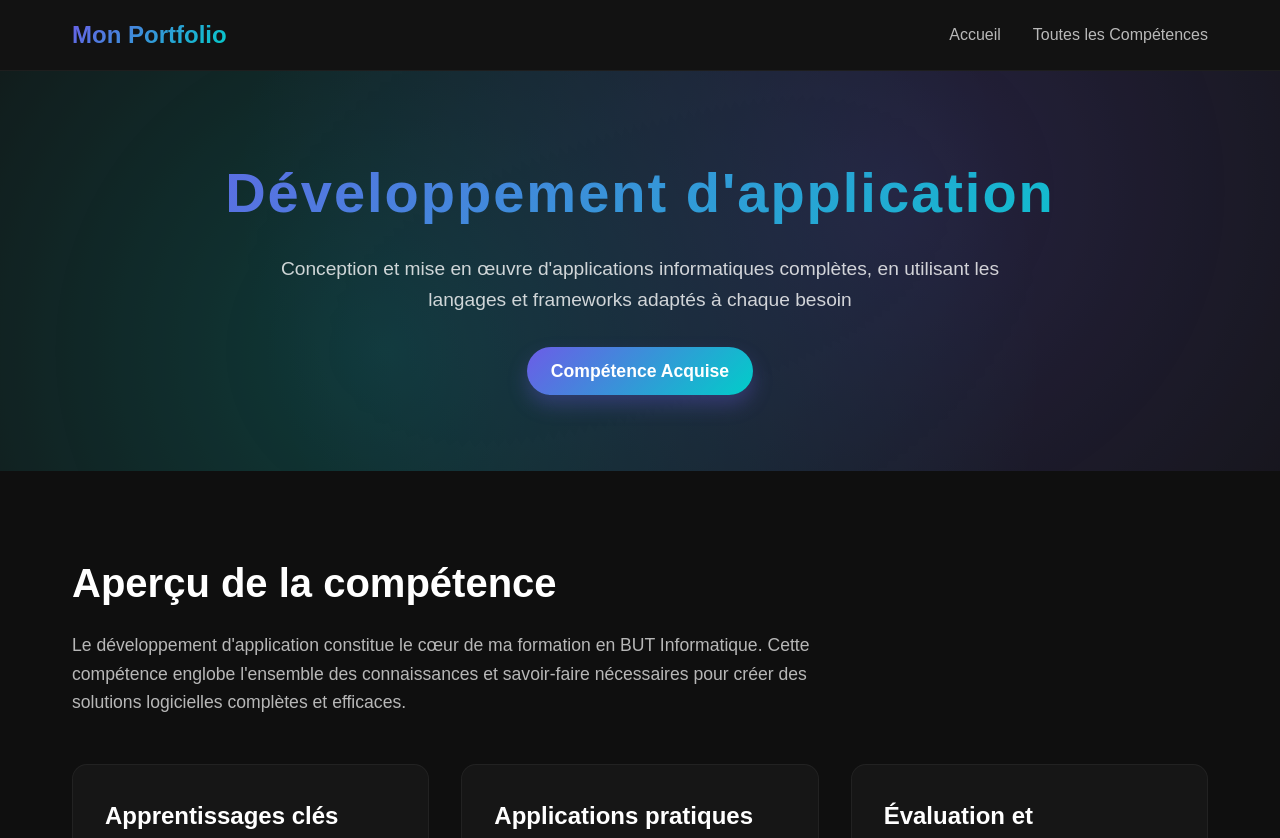
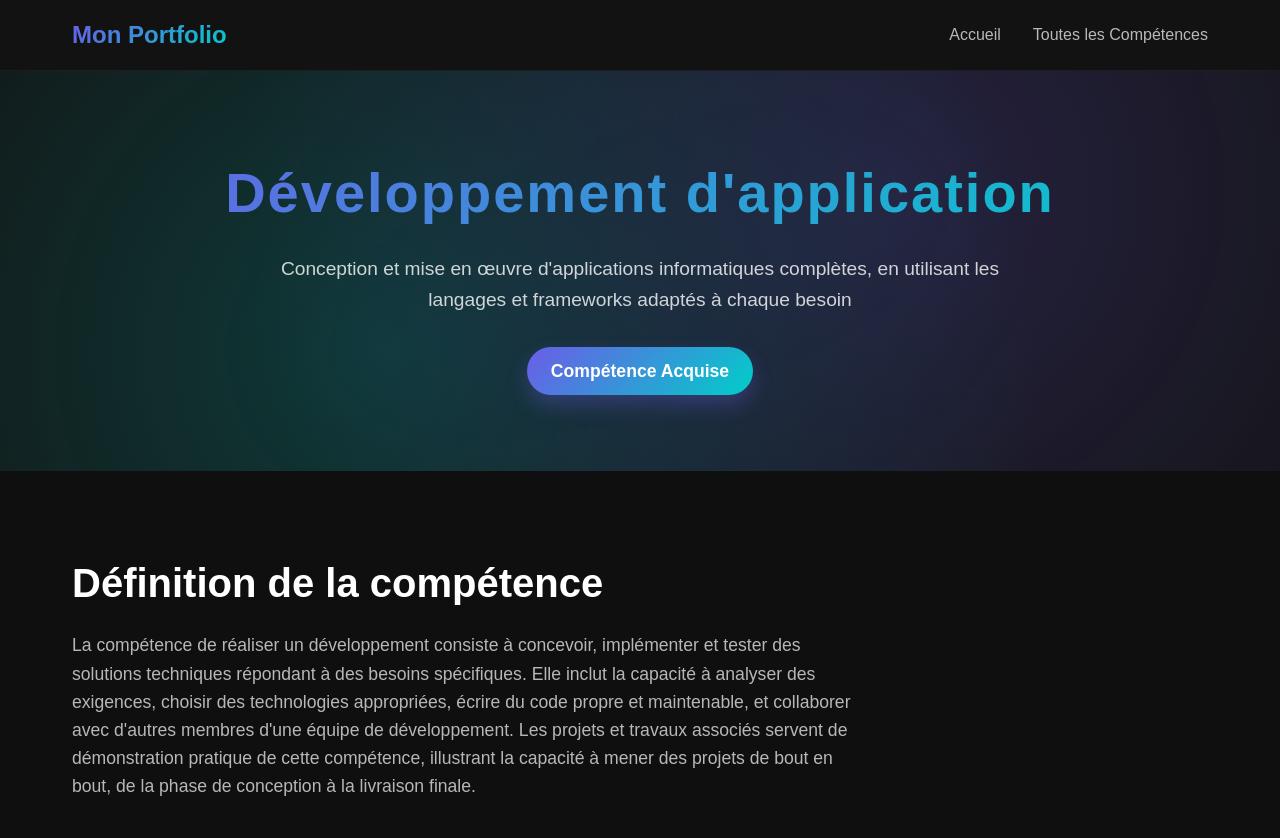
Before and after one commit to nicod1601/NVPortfolio-BUT1, a plain HTML site: page Competences/C1/index.html in a window 1280 px wide. Shown: the top 838 px of the page. Drawn offline with Linux system fonts and the light colour scheme.

Commit message:
mise en page de la compétence 1

```diff
--- a/Competences/C1/index.html
+++ b/Competences/C1/index.html
@@ -39,9 +39,18 @@
     <section class="section">
         <div class="container">
             <div class="section-title">
-                <h2>Aperçu de la compétence</h2>
-                <p>Le développement d'application constitue le cœur de ma formation en BUT Informatique. Cette compétence englobe
-                l'ensemble des connaissances et savoir-faire nécessaires pour créer des solutions logicielles complètes et efficaces.</p>
+                <h2>Définition de la compétence</h2>
+                <p>
+                    La compétence de réaliser un développement consiste à concevoir,
+                    implémenter et tester des solutions techniques répondant à des
+                    besoins spécifiques. Elle inclut la capacité à analyser des
+                    exigences, choisir des technologies appropriées, écrire du code
+                    propre et maintenable, et collaborer avec d'autres membres d'une
+                    équipe de développement. Les projets et travaux associés servent
+                    de démonstration pratique de cette compétence, illustrant la
+                    capacité à mener des projets de bout en bout, de la phase de conception
+                    à la livraison finale.
+                </p>
             </div>
 
             <div class="overview-grid">
```
